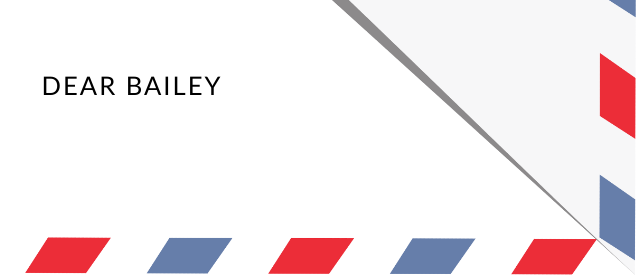
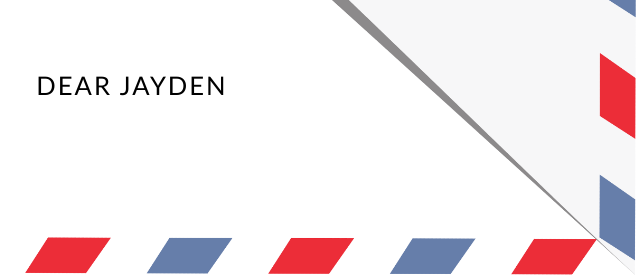
Before and after one commit to fruitoast/Jayden_1.io, a plain HTML site: page index.html in a window 1280 px wide. Shown: the part 906-1183 px from the top of the page, 508-1148 px from the left. Drawn offline with Linux system fonts and the light colour scheme.

Commit message:
Update index.html

```diff
--- a/index.html
+++ b/index.html
@@ -8,7 +8,7 @@
     <h1>Click Card</h1>
         <div class="center": hover>
             <div class="position">
-                <p>Dear Bailey</p>
+                <p>Dear Jayden</p>
                 <a href="newpage.html">
                     <img src="letter.png" alt="Click image 1">
                 </a>
```
